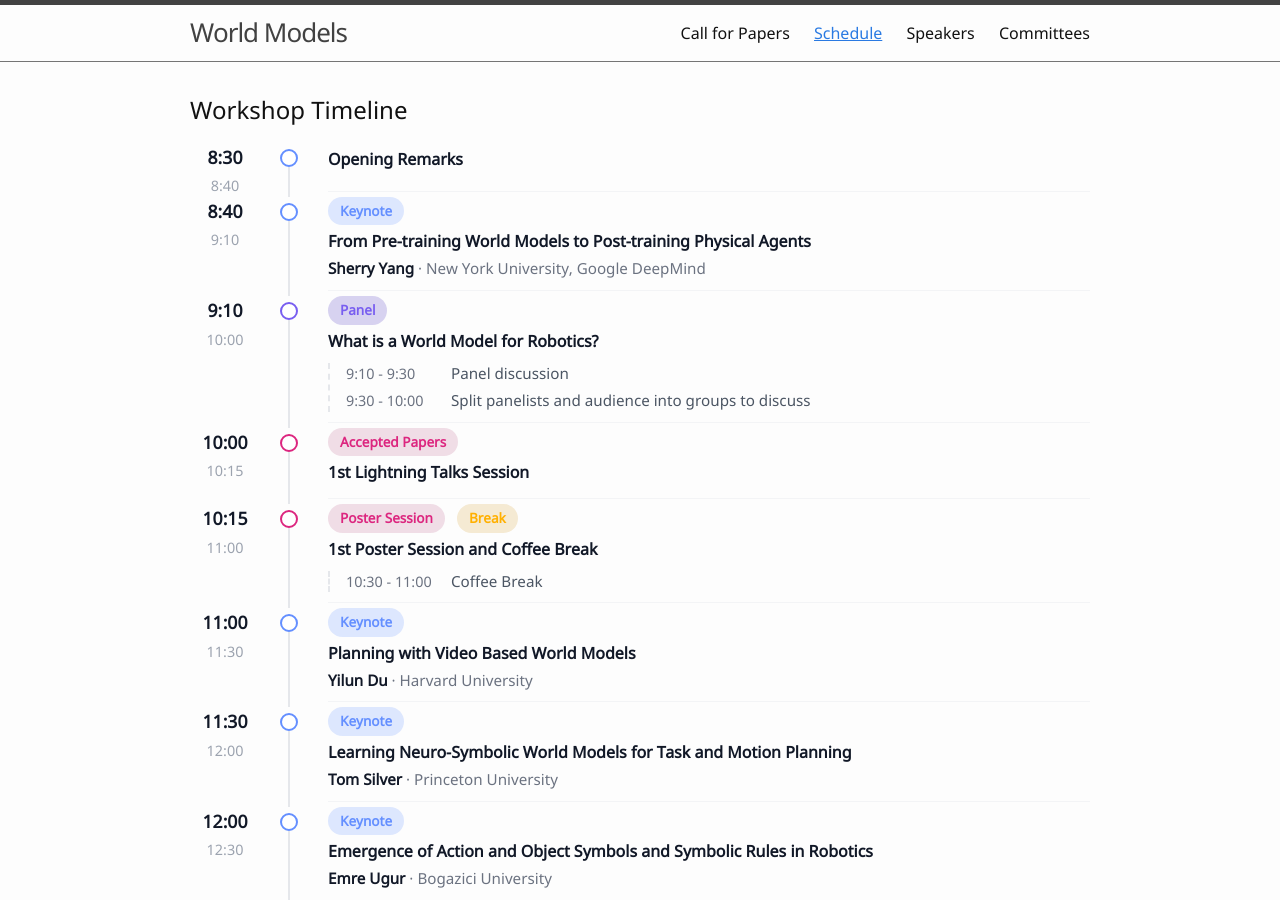
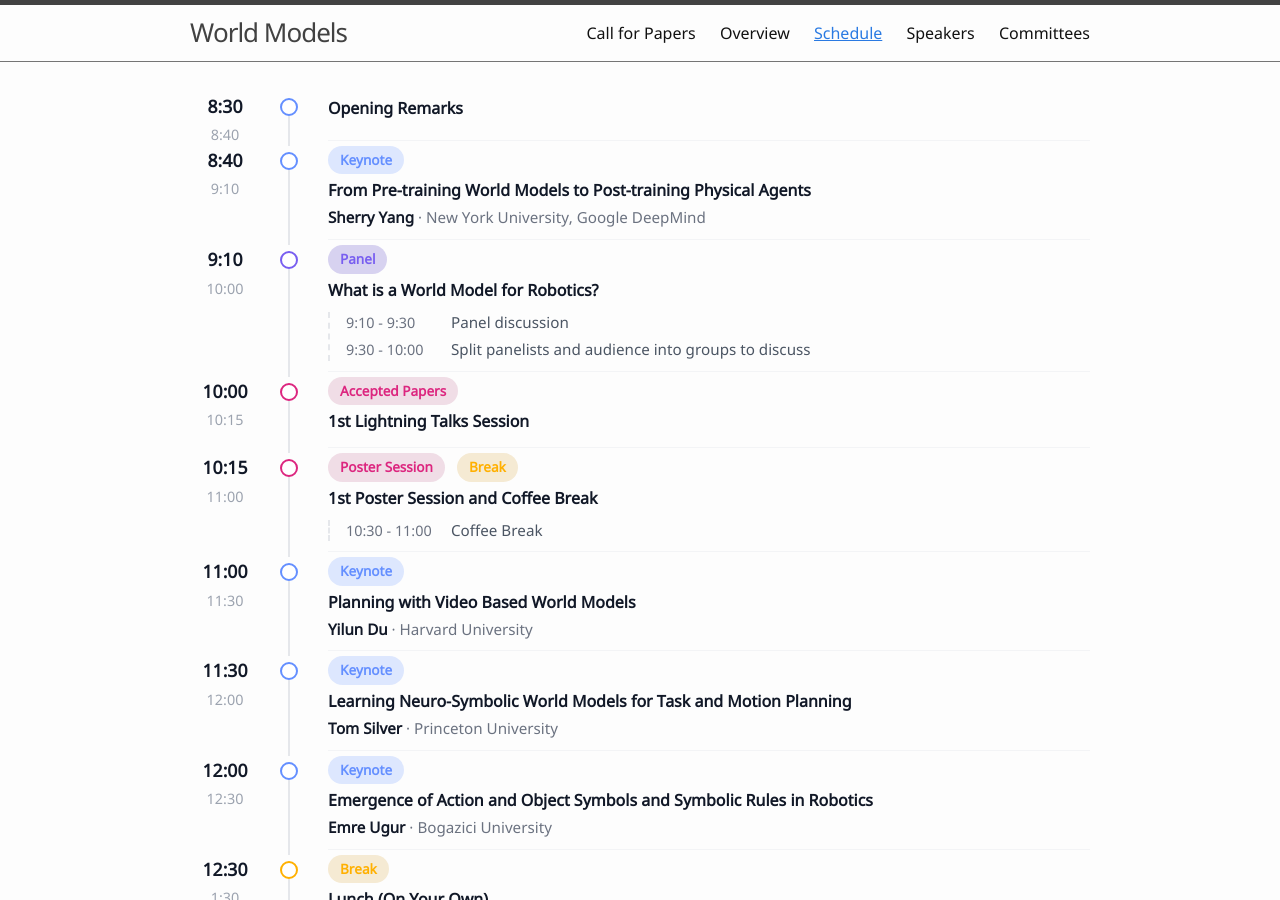
Before and after one commit to worldmodelworkshop/worldmodelworkshop.github.io, a Jekyll site: the page built from schedule.md, in a window 1280 px wide and 900 px high. Built offline with Jekyll 4.4.1, drawn with Linux system fonts in a browser that asks for light colours.

Commit message:
Import from includes for SPOC; use same header

```diff
--- a/schedule.md
+++ b/schedule.md
@@ -2,57 +2,5 @@
 title: Schedule
 nav: true
 ---
-<h2> Workshop Timeline </h2>
-<div class="schedule-timeline">
-  {% for event in site.data.schedule_timeline %}
-    <div class="timeline-item">
 
-      <div class="timeline-time">
-        <span class="time-start">{{ event.start_time }}</span>
-        <span class="time-end">{{ event.end_time }}</span>
-      </div>
-
-      <div class="timeline-marker">
-        <div class="marker-circle class-{{ event.category_type }}"></div>
-        <div class="marker-line"></div>
-      </div>
-
-      <div class="timeline-content">
-        <div class="content-meta">
-          {% for cat in event.categories %}
-            <span class="category-pill pill-{{ cat.category_type }}">
-              {{ cat.category }}
-            </span>
-          {% endfor %}
-          {% if event.duration %}
-            <span class="duration">{{ event.duration }}</span>
-          {% endif %}
-        </div>
-
-        <h4 class="event-title">{{ event.title }}</h4>
-
-        {% if event.speaker %}
-          <p class="event-speaker">
-            <strong>{{ event.speaker }}</strong>
-            {% if event.affiliation %}
-              <span class="affiliation">&middot; {{ event.affiliation }}</span>
-            {% endif %}
-          </p>
-        {% endif %}
-
-        {% if event.subevents %}
-          <div class="subevents-container">
-            {% for sub in event.subevents %}
-              <div class="subevent-item">
-                <span class="subevent-time">{{ sub.time }}</span>
-                <span class="subevent-title">{{ sub.title }}</span>
-              </div>
-            {% endfor %}
-          </div>
-        {% endif %}
-
-      </div>
-
-    </div>
-  {% endfor %}
-</div>
+{% include schedule.html %}
```
Also changed, not shown: call_for_papers.md (+1 -1 lines), overview.md (added, +6 -0 lines), speakers.md (+1 -17 lines), z_committees.md (+4 -39 lines).
